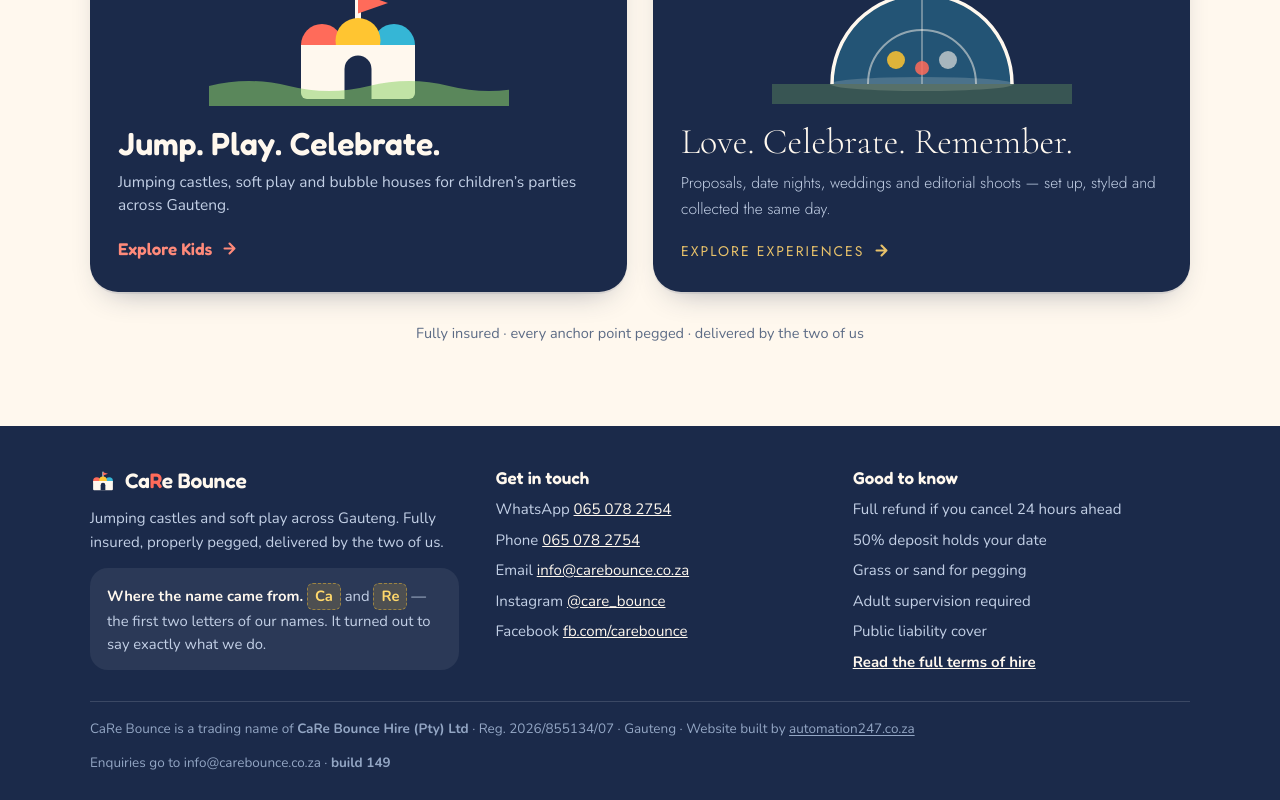
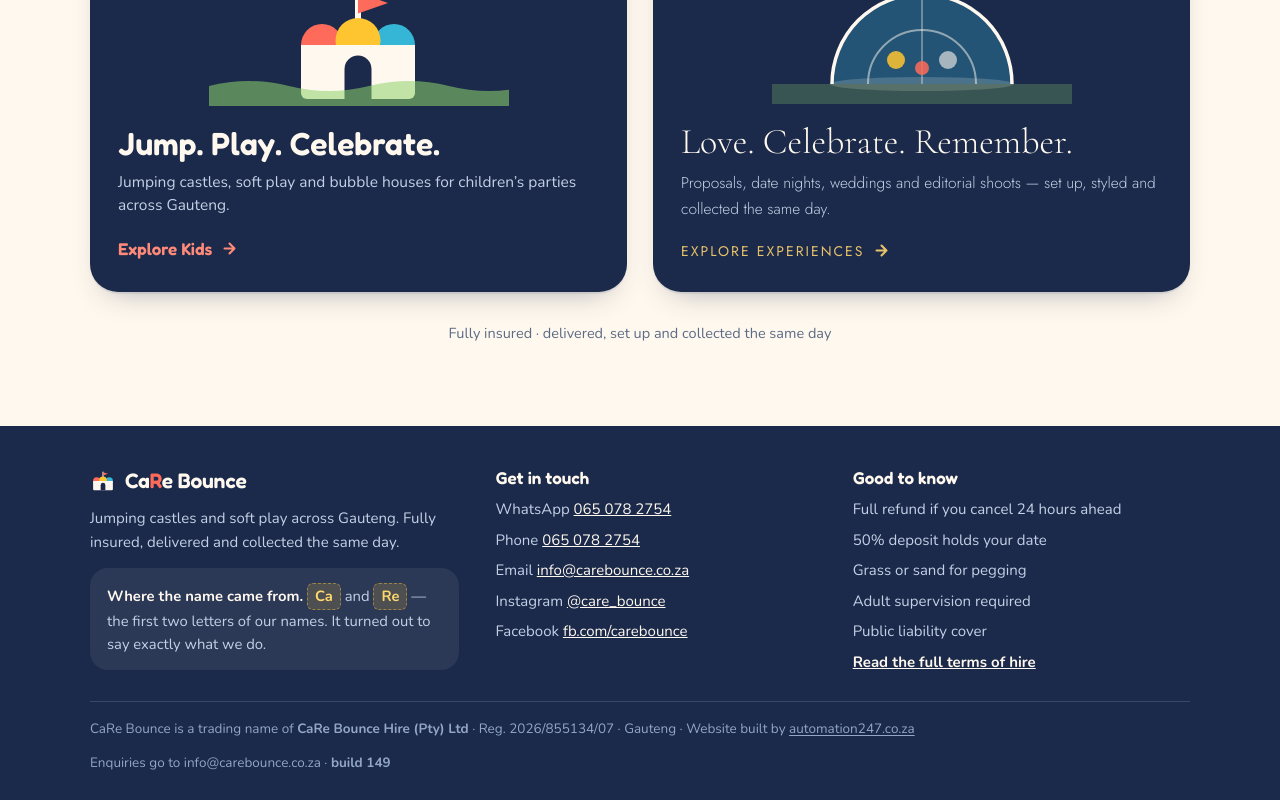
Before and after one commit to carebounceenquiries/carebounce-staging, a plain HTML site: page index.html in a window 1280 px wide. Shown: the part 657-1457 px from the top of the page. Drawn offline with nearby package versions, Linux system fonts and the light colour scheme.

Commit message:
Add files via upload

```diff
--- a/index.html
+++ b/index.html
@@ -453,6 +453,15 @@ input:focus,select:focus{border-color:var(--sky);outline:none}
 .shot figcaption{font-size:14.8px;color:var(--muted);line-height:1.5}
 .shot figcaption strong{display:block;color:var(--ink);font-size:16px;font-family:'Fredoka',sans-serif;font-weight:600;margin-bottom:3px}
 
+/* ---------- where an in-page jump lands ----------
+   The header is sticky, so following a nav link used to scroll the target to
+   y=0 and leave its heading tucked behind the header. Measured: the header is
+   69px wide-screen and 53px on a phone, so each target reserves that plus a
+   little air above it. Applied to every [id] rather than a list of sections,
+   because a list goes stale the moment a section is added. */
+[id]{scroll-margin-top:88px}
+@media (max-width:620px){ [id]{scroll-margin-top:70px} }
+
 /* ---------- gallery slideshows ---------- */
 .gshow{position:relative;aspect-ratio:4/3;max-width:100%;border-radius:var(--r-md);
   overflow:hidden;background:var(--sunk);border:1px solid var(--line)}
@@ -815,7 +824,7 @@ table.rs tr.is-flagged td:first-child,table.rs tr.is-flagged td:nth-child(2){box
       </a>
     </div>
 
-    <p class="chooser-foot">Fully insured &middot; every anchor point pegged &middot; delivered by the two of us</p>
+    <p class="chooser-foot">Fully insured &middot; delivered, set up and collected the same day</p>
   </section>
 </div>
 
@@ -1555,7 +1564,7 @@ table.rs tr.is-flagged td:first-child,table.rs tr.is-flagged td:nth-child(2){box
           </svg>
           <span class="brand-name">Ca<span class="brand-r">R</span>e Bounce</span>
         </div>
-        <p>Jumping castles and soft play across Gauteng. Fully insured, properly pegged, delivered by the two of us.</p>
+        <p>Jumping castles and soft play across Gauteng. Fully insured, delivered and collected the same day.</p>
         <div class="story"><strong style="color:#FFF8EE">Where the name came from.</strong> <span class="ph">Ca</span> and <span class="ph">Re</span> &mdash; the first two letters of our names. It turned out to say exactly what we do.</div>
       </div>
       <div>
```
